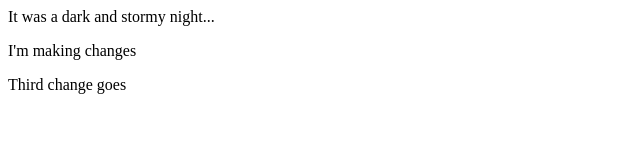
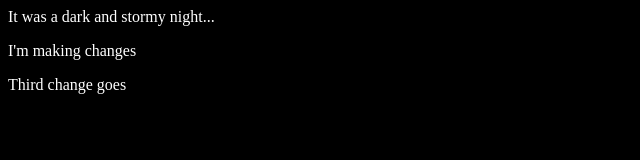
Before and after one commit to codyallison/fireside-story, a plain HTML site: page index.html in a window 1280 px wide. Shown: the whole page, without its empty margins (0-640 px from the left). Drawn offline with Linux system fonts and the light colour scheme.

Commit message:
Added style.css

```diff
--- a/index.html
+++ b/index.html
@@ -1,4 +1,5 @@
 <html>
+  <head><link rel="stylesheet" type="text/css" href="style.css"></head>
   <body>
     <p>It was a dark and stormy night...</p>
     <p> I'm making changes </p>
--- /dev/null
+++ b/style.css
@@ -0,0 +1,6 @@
+
+
+body {
+    color: white;
+    background-color: black;
+  }
```
